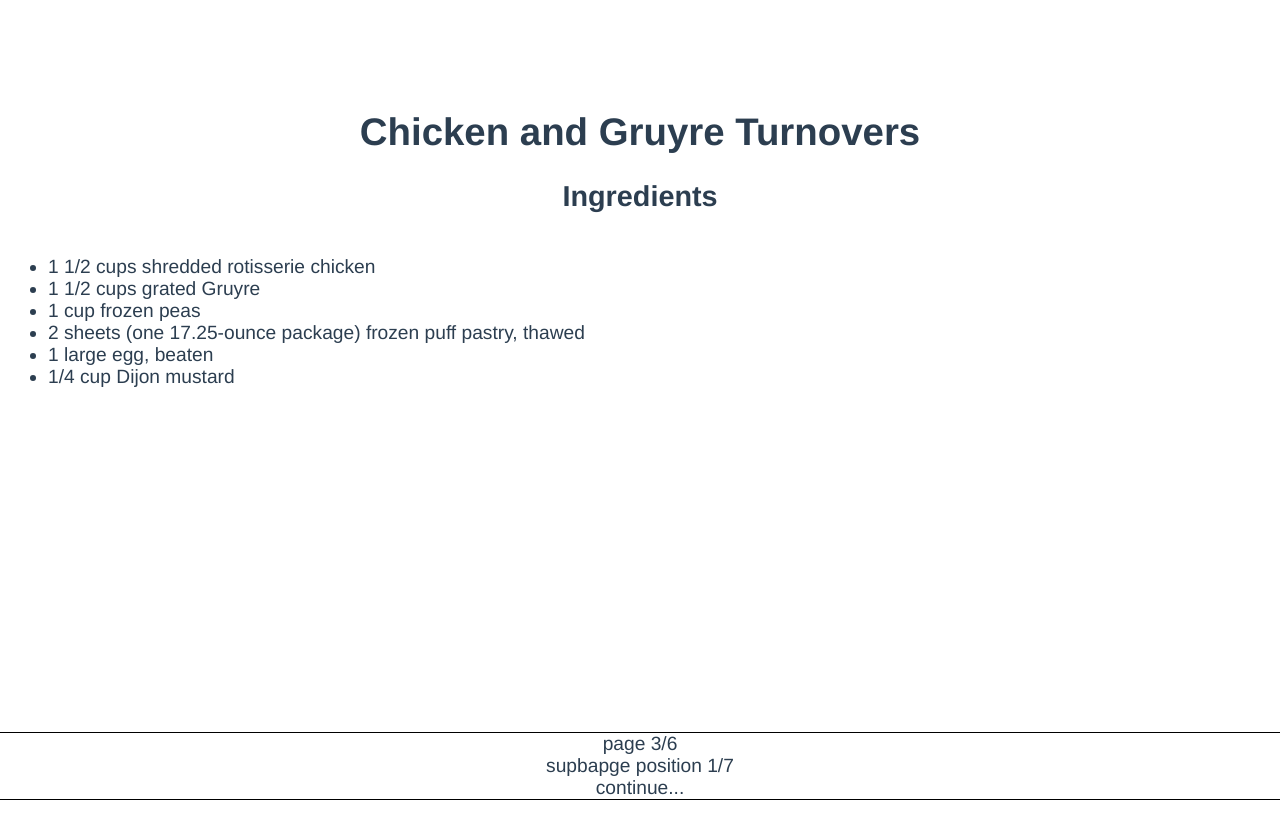
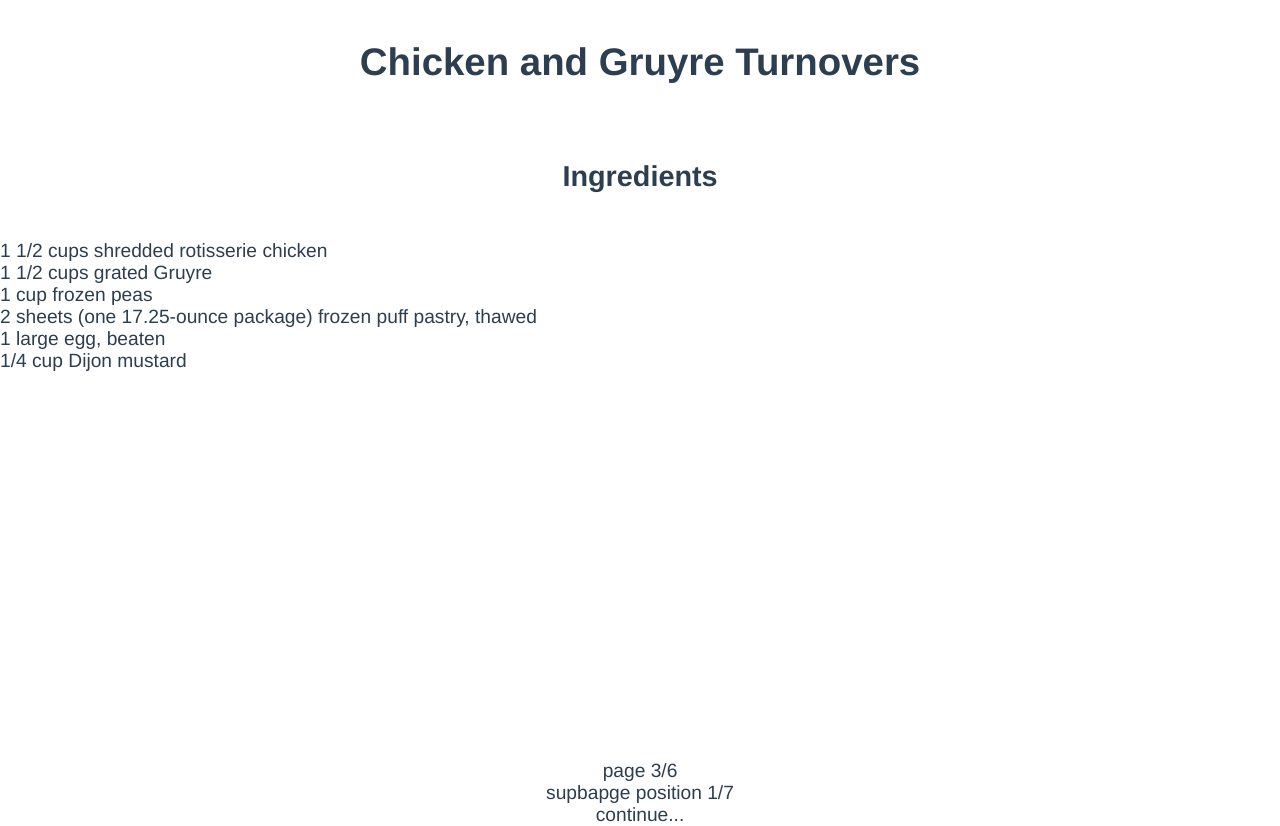
Before and after one commit to mdimec4/eCookbook, a Vue app in the folder src/chef/web/spa/: page /recipe_viewer/1 in a window 1280 px wide. Before the commit the page ends 800 px from the top, so only its background shows below. Built offline with nearby package versions, Linux system fonts and the light colour scheme; some icons are missing.

Commit message:
sizes are well defined

```diff
--- a/src/chef/web/spa/src/App.vue
+++ b/src/chef/web/spa/src/App.vue
@@ -23,6 +23,9 @@ export default {
   -moz-osx-font-smoothing: grayscale;
   text-align: center;
   color: #2c3e50;
-  margin-top: 60px;
+  margin-top: 0px;
+  margin: 0px;
+  padding: 0px;
+  border-width: 0px;
 }
 </style>
--- a/src/chef/web/spa/src/components/recipe_viewer.vue
+++ b/src/chef/web/spa/src/components/recipe_viewer.vue
@@ -36,7 +36,7 @@
       </div>
       <div v-else-if="rwhat==='instructions'" ref="textSizeHelp">
         <div v-for="line in instructions[instPage].instruction.split('\n')">
-          {{line}}<br>
+          {{line}}
         </div>
       </div>
       <div v-else-if="rwhat==='tips'">
@@ -295,6 +295,11 @@ export default {
 }
 </script>
 <style>
+ * {
+    margin: 0px;
+    padding: 0px;
+    border-width: 0px;
+ }
 html {
 	height:100%;
 }
@@ -303,24 +308,27 @@ color: #000;
 overflow: hidden;
 font-family: 'Sanchez', serif;
 font-size: 120%;
-
+}
+#back-next-home {
+    width: 100vw;
+    height: 5vh
+}
+#title {
+    width: 100vw;
+    height: 15vh
+}
+#subtitle {
+    width: 100vw;
+    height: 10vh
 }
 #content {
     text-align: left;
-    margin: 0px;
-    padding: 0px;
-    border-width: 0px;
     display: block;
     overflow: hidden;
     width: 100vw;
-    height: calc(100vh - 300px);
-
+    height: 65vh
 };
-#back-next-home {
-}
 #position-info-container {
-  margin: 0px;
-  padding: 0px;
   border: solid;
   border-width: 1px 1px 1px 0px;
   border-color:black;
@@ -328,16 +336,13 @@ font-size: 120%;
   left: 0px;
   bottom: 0px;
   width: 100vw;
-
+  height: 5vh
 };
 .position-info {
   float:left;
-  margin: 0px;
-  padding: 0px;
   border: solid;
   border-width: 0px 0px 0px 1px;
   border-color:black;
   width: calc(33.33% - 1px); /* subtract 1px border width */
-
 };
 </style>
```
